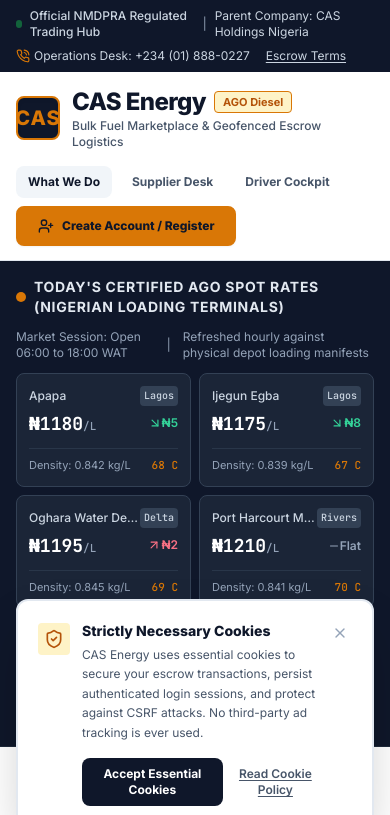
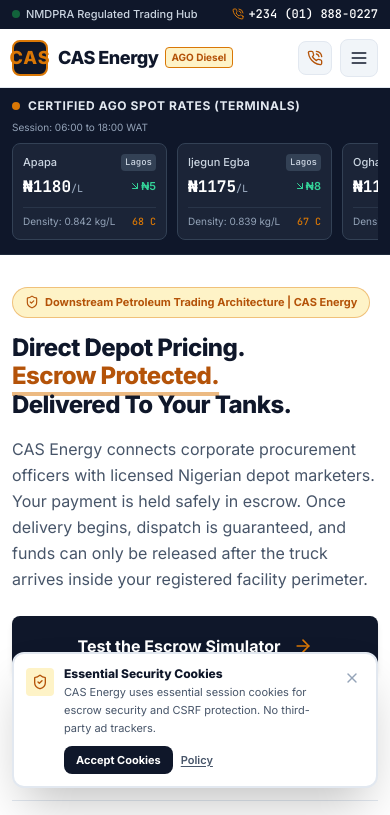
Before and after one commit to Es0sA/cas-diesel, a React (Vite) app: page / in a window 390 px wide. Shown: the top 815 px of the page. Built offline with nearby package versions, Linux system fonts and the light colour scheme.

Commit message:
Modernize mobile layout with responsive header, swipeable depot ticker, and bottom navigation bar

```diff
--- a/package.json
+++ b/package.json
@@ -18,6 +18,7 @@
   "devDependencies": {
     "@vitejs/plugin-react": "^4.3.1",
     "autoprefixer": "^10.4.20",
+    "playwright": "^1.63.0",
     "postcss": "^8.4.45",
     "tailwindcss": "^3.4.11",
     "vite": "^5.4.2"
--- a/src/App.jsx
+++ b/src/App.jsx
@@ -9,6 +9,7 @@
 import DriverCockpit from './components/DriverCockpit';
 import LegalModals from './components/LegalModals';
 import CookieBanner from './components/CookieBanner';
+import BottomNav from './components/BottomNav';
 import Footer from './components/Footer';
 import {
   Building2,
@@ -89,11 +90,11 @@
         onOpenLegalModal={(modal) => setActiveLegalModal(modal)}
       />
 
-      {/* Live Depot Spot Ticker */}
-      <DepotTicker />
+      {/* Live Depot Spot Ticker (Rendered on Home view) */}
+      {currentView === 'home' && <DepotTicker />}
 
       {/* Main Body */}
-      <main className="flex-1">
+      <main className="flex-1 pb-20 md:pb-0">
         {/* VIEW 1: REGISTRATION PAGE */}
         {currentView === 'register' && (
           <RegisterPage
@@ -336,6 +337,15 @@
       {/* Cookie Banner */}
       <CookieBanner onOpenPolicy={(modal) => setActiveLegalModal(modal)} />
 
+      {/* Mobile Bottom Navigation */}
+      <BottomNav
+        currentView={currentView}
+        onNavigate={(view) => {
+          setCurrentView(view);
+          window.scrollTo({ top: 0, behavior: 'smooth' });
+        }}
+      />
+
       {/* Footer */}
       <Footer onOpenLegalModal={(modal) => setActiveLegalModal(modal)} />
     </div>
--- a/src/components/CookieBanner.jsx
+++ b/src/components/CookieBanner.jsx
@@ -21,32 +21,32 @@
   return (
     <aside
       aria-label="Cookie consent banner"
-      className="fixed bottom-4 left-4 right-4 sm:left-auto sm:right-6 sm:max-w-md z-40 bg-white border-2 border-cas-border rounded-xl shadow-2xl p-5"
+      className="fixed bottom-14 sm:bottom-6 left-3 right-3 sm:left-auto sm:right-6 sm:max-w-md z-30 bg-white border-2 border-cas-border rounded-xl shadow-2xl p-3 sm:p-5"
     >
-      <div className="flex items-start gap-3">
-        <div className="w-8 h-8 rounded bg-cas-amberLight text-cas-amberDark flex items-center justify-center shrink-0 mt-0.5">
-          <ShieldCheck className="w-5 h-5" aria-hidden="true" />
+      <div className="flex items-start gap-2.5 sm:gap-3">
+        <div className="w-7 h-7 sm:w-8 sm:h-8 rounded bg-cas-amberLight text-cas-amberDark flex items-center justify-center shrink-0 mt-0.5">
+          <ShieldCheck className="w-4 h-4 sm:w-5 sm:h-5" aria-hidden="true" />
         </div>
-        <div>
-          <h4 className="font-extrabold text-sm text-cas-slate">Strictly Necessary Cookies</h4>
-          <p className="text-xs text-cas-muted mt-1 leading-relaxed">
-            CAS Energy uses essential cookies to secure your escrow transactions, persist authenticated login sessions, and protect against CSRF attacks. No third-party ad tracking is ever used.
+        <div className="flex-1">
+          <h4 className="font-extrabold text-xs sm:text-sm text-cas-slate">Essential Security Cookies</h4>
+          <p className="text-[11px] sm:text-xs text-cas-muted mt-0.5 leading-relaxed">
+            CAS Energy uses essential session cookies for escrow security and CSRF protection. No third-party ad trackers.
           </p>
 
-          <div className="flex items-center gap-3 mt-4">
+          <div className="flex items-center gap-2 sm:gap-3 mt-2 sm:mt-3">
             <button
               type="button"
               onClick={handleAccept}
-              className="px-4 py-2 bg-cas-slate hover:bg-black text-white text-xs font-bold rounded-lg transition-colors"
+              className="px-3 py-1.5 bg-cas-slate hover:bg-black text-white text-[11px] sm:text-xs font-bold rounded-lg transition-colors"
             >
-              Accept Essential Cookies
+              Accept Cookies
             </button>
             <button
               type="button"
               onClick={() => onOpenPolicy('cookies')}
-              className="text-xs font-semibold text-cas-muted hover:text-cas-slate underline underline-offset-2"
+              className="text-[11px] sm:text-xs font-semibold text-cas-muted hover:text-cas-slate underline underline-offset-2"
             >
-              Read Cookie Policy
+              Policy
             </button>
           </div>
         </div>
@@ -54,7 +54,7 @@
         <button
           type="button"
           onClick={handleAccept}
-          className="text-slate-400 hover:text-cas-slate p-1"
+          className="text-slate-400 hover:text-cas-slate p-1 shrink-0"
           aria-label="Dismiss cookie notice"
         >
           <X className="w-4 h-4" aria-hidden="true" />
--- a/src/components/DepotTicker.jsx
+++ b/src/components/DepotTicker.jsx
@@ -1,57 +1,57 @@
 import React from 'react';
 import { DEPOT_PRICES } from '../data/depots';
-import { ArrowDownRight, ArrowUpRight, Minus, Activity, ShieldCheck } from 'lucide-react';
+import { ArrowDownRight, ArrowUpRight, Minus } from 'lucide-react';
 
 export default function DepotTicker() {
   return (
-    <section aria-label="Live Nigerian Depot Spot Prices" className="bg-slate-900 text-white py-4 border-b border-slate-800">
-      <div className="max-w-7xl mx-auto px-4 sm:px-8">
-        <div className="flex flex-col md:flex-row md:items-center md:justify-between gap-3 mb-3">
+    <section aria-label="Live Nigerian Depot Spot Prices" className="bg-slate-900 text-white py-2.5 sm:py-4 border-b border-slate-800">
+      <div className="max-w-7xl mx-auto px-3 sm:px-8">
+        <div className="flex flex-col sm:flex-row sm:items-center sm:justify-between gap-1.5 sm:gap-3 mb-2 sm:mb-3">
           <div className="flex items-center gap-2">
-            <span className="flex h-2.5 w-2.5 relative">
+            <span className="flex h-2 w-2 sm:h-2.5 sm:w-2.5 relative">
               <span className="animate-ping absolute inline-flex h-full w-full rounded-full bg-cas-amber opacity-75"></span>
-              <span className="relative inline-flex rounded-full h-2.5 w-2.5 bg-cas-amber"></span>
+              <span className="relative inline-flex rounded-full h-2 w-2 sm:h-2.5 sm:w-2.5 bg-cas-amber"></span>
             </span>
-            <h2 className="text-sm font-bold uppercase tracking-wider text-slate-200">
-              Today's Certified AGO Spot Rates (Nigerian Loading Terminals)
+            <h2 className="text-xs sm:text-sm font-bold uppercase tracking-wider text-slate-200 truncate">
+              Certified AGO Spot Rates (Terminals)
             </h2>
           </div>
-          <div className="text-xs text-slate-400 flex items-center gap-3">
-            <span>Market Session: Open 06:00 to 18:00 WAT</span>
-            <span>|</span>
-            <span>Refreshed hourly against physical depot loading manifests</span>
+          <div className="text-[10px] sm:text-xs text-slate-400 flex items-center gap-2 sm:gap-3">
+            <span>Session: 06:00 to 18:00 WAT</span>
+            <span className="hidden sm:inline">|</span>
+            <span className="hidden sm:inline">Refreshed hourly against physical manifests</span>
           </div>
         </div>
 
-        {/* Ticker Grid */}
-        <div className="grid grid-cols-2 md:grid-cols-3 lg:grid-cols-6 gap-2 sm:gap-3">
+        {/* Responsive Ticker: Horizontal Swipe on Mobile, Grid on Desktop */}
+        <div className="flex overflow-x-auto gap-2.5 pb-1 sm:pb-0 scrollbar-none snap-x snap-mandatory md:grid md:grid-cols-3 lg:grid-cols-6 sm:gap-3">
           {DEPOT_PRICES.map((depot) => (
             <div
               key={depot.id}
-              className="bg-slate-800/80 border border-slate-700 rounded-lg p-3 hover:border-cas-amber transition-colors"
+              className="min-w-[155px] sm:min-w-0 shrink-0 snap-start bg-slate-800/80 border border-slate-700 rounded-lg p-2.5 sm:p-3 hover:border-cas-amber transition-colors"
             >
-              <div className="flex items-center justify-between text-xs text-slate-300 font-medium mb-1 truncate">
+              <div className="flex items-center justify-between text-[11px] sm:text-xs text-slate-300 font-medium mb-1 truncate">
                 <span className="truncate">{depot.name.replace(' Tank Farm Cluster', '').replace(' Marine Terminal', '')}</span>
-                <span className="text-[10px] px-1 py-0.5 rounded bg-slate-700 text-slate-300 font-mono">
+                <span className="text-[9px] sm:text-[10px] px-1 py-0.5 rounded bg-slate-700 text-slate-300 font-mono shrink-0 ml-1">
                   {depot.state}
                 </span>
               </div>
 
               <div className="flex items-baseline justify-between mt-1">
-                <div className="text-lg sm:text-xl font-extrabold font-mono text-white">
+                <div className="text-base sm:text-xl font-extrabold font-mono text-white">
                   ₦{depot.spotPrice}
-                  <span className="text-[11px] font-normal text-slate-400">/L</span>
+                  <span className="text-[10px] sm:text-[11px] font-normal text-slate-400">/L</span>
                 </div>
 
-                <div className="flex items-center text-xs font-semibold">
+                <div className="flex items-center text-[11px] sm:text-xs font-semibold">
                   {depot.dailyChange < 0 ? (
                     <span className="text-emerald-400 flex items-center">
-                      <ArrowDownRight className="w-3.5 h-3.5" aria-hidden="true" />
+                      <ArrowDownRight className="w-3 h-3 sm:w-3.5 sm:h-3.5" aria-hidden="true" />
                       ₦{Math.abs(depot.dailyChange)}
                     </span>
                   ) : depot.dailyChange > 0 ? (
                     <span className="text-rose-400 flex items-center">
-                      <ArrowUpRight className="w-3.5 h-3.5" aria-hidden="true" />
+                      <ArrowUpRight className="w-3 h-3 sm:w-3.5 sm:h-3.5" aria-hidden="true" />
                       ₦{depot.dailyChange}
                     </span>
                   ) : (
@@ -63,7 +63,7 @@
                 </div>
               </div>
 
-              <div className="mt-2 pt-2 border-t border-slate-700/60 flex items-center justify-between text-[11px] text-slate-400">
+              <div className="mt-1.5 pt-1.5 border-t border-slate-700/60 flex items-center justify-between text-[10px] sm:text-[11px] text-slate-400">
                 <span>Density: {depot.densitySpec}</span>
                 <span className="text-cas-amber font-mono">{depot.flashPoint}</span>
               </div>
--- a/src/components/Footer.jsx
+++ b/src/components/Footer.jsx
@@ -5,7 +5,7 @@
   return (
     <footer className="bg-cas-slate text-slate-300 border-t border-slate-800 text-sm">
       {/* Upper Footer: Real Business Credentials */}
-      <div className="max-w-7xl mx-auto px-4 sm:px-8 py-12 lg:py-16">
+      <div className="max-w-7xl mx-auto px-3 sm:px-8 py-8 sm:py-12 lg:py-16">
         <div className="grid grid-cols-1 md:grid-cols-2 lg:grid-cols-4 gap-8">
 
           {/* Brand & Corporate Structure */}
--- a/src/components/Header.jsx
+++ b/src/components/Header.jsx
@@ -1,35 +1,48 @@
-import React from 'react';
-import { ShieldCheck, PhoneCall, UserPlus, Layers, Building2, UserCheck, Truck } from 'lucide-react';
+import React, { useState } from 'react';
+import { ShieldCheck, PhoneCall, UserPlus, Menu, X, ArrowRight, ExternalLink } from 'lucide-react';
 
 export default function Header({
   currentView,
   onNavigate,
   onOpenLegalModal
 }) {
+  const [mobileMenuOpen, setMobileMenuOpen] = useState(false);
+
+  const handleNavClick = (view) => {
+    onNavigate(view);
+    setMobileMenuOpen(false);
+  };
+
+  const handleModalClick = (modal) => {
+    onOpenLegalModal(modal);
+    setMobileMenuOpen(false);
+  };
+
   return (
     <header className="sticky top-0 z-40 bg-white border-b border-cas-border shadow-sm">
       {/* Top Regulatory & Operations Phone Bar */}
-      <div className="bg-cas-slate text-white text-xs py-2 px-4 sm:px-8">
-        <div className="max-w-7xl mx-auto flex flex-wrap items-center justify-between gap-2">
-          <div className="flex items-center gap-2">
-            <span className="inline-block w-2 h-2 rounded-full bg-cas-green animate-pulse" aria-hidden="true"></span>
-            <span className="font-medium text-slate-300">Official NMDPRA Regulated Trading Hub</span>
-            <span className="text-slate-400">|</span>
-            <span className="text-slate-300">Parent Company: CAS Holdings Nigeria</span>
+      <div className="bg-cas-slate text-white text-[11px] sm:text-xs py-1.5 sm:py-2 px-3 sm:px-8">
+        <div className="max-w-7xl mx-auto flex items-center justify-between gap-2">
+          <div className="flex items-center gap-1.5 sm:gap-2 truncate">
+            <span className="inline-block w-2 h-2 rounded-full bg-cas-green animate-pulse shrink-0" aria-hidden="true"></span>
+            <span className="font-medium text-slate-300 truncate">NMDPRA Regulated Trading Hub</span>
+            <span className="text-slate-500 hidden sm:inline">|</span>
+            <span className="text-slate-400 hidden sm:inline">CAS Holdings Nigeria</span>
           </div>
-          <div className="flex items-center gap-4 text-slate-300">
+          <div className="flex items-center gap-3 text-slate-300 shrink-0">
             <a
               href="tel:+23418880227"
               className="flex items-center gap-1 hover:text-white transition-colors"
               aria-label="Call CAS Energy Operations Desk"
             >
-              <PhoneCall className="w-3.5 h-3.5 text-cas-amber" aria-hidden="true" />
-              <span>Operations Desk: +234 (01) 888-0227</span>
+              <PhoneCall className="w-3 h-3 text-cas-amber" aria-hidden="true" />
+              <span className="hidden xs:inline">Ops Desk:</span>
+              <span className="font-mono text-white text-xs">+234 (01) 888-0227</span>
             </a>
             <button
               type="button"
-              onClick={() => onOpenLegalModal('terms')}
-              className="hover:text-white underline underline-offset-2"
+              onClick={() => handleModalClick('terms')}
+              className="hidden sm:inline hover:text-white underline underline-offset-2 text-slate-400"
             >
               Escrow Terms
             </button>
@@ -38,36 +51,38 @@
       </div>
 
       {/* Main Navigation Bar */}
-      <div className="max-w-7xl mx-auto px-4 sm:px-8 py-3.5 sm:py-4">
-        <div className="flex flex-col md:flex-row md:items-center md:justify-between gap-4">
+      <div className="max-w-7xl mx-auto px-3 sm:px-8 py-2.5 sm:py-3.5">
+        <div className="flex items-center justify-between">
 
           {/* Brand Identity */}
-          <div className="flex items-center justify-between">
           <button
             type="button"
-              onClick={() => onNavigate('home')}
-              className="flex items-center gap-3 text-left"
+            onClick={() => handleNavClick('home')}
+            className="flex items-center gap-2.5 sm:gap-3 text-left group"
           >
-              <div className="w-11 h-11 bg-cas-slate rounded-lg flex items-center justify-center border-2 border-cas-amber shadow-inner">
-                <span className="font-extrabold text-xl tracking-wider text-cas-amber">CAS</span>
+            <div className="w-9 h-9 sm:w-11 sm:h-11 bg-cas-slate rounded-lg flex items-center justify-center border-2 border-cas-amber shadow-inner shrink-0">
+              <span className="font-extrabold text-lg sm:text-xl tracking-wider text-cas-amber">CAS</span>
             </div>
             <div>
-                <div className="flex items-center gap-2">
-                  <span className="font-extrabold text-2xl tracking-tight text-cas-slate">CAS Energy</span>
-                  <span className="bg-cas-amberLight text-cas-amberDark text-[11px] font-bold px-2 py-0.5 rounded border border-cas-amber">
+              <div className="flex items-center gap-1.5 sm:gap-2">
+                <span className="font-extrabold text-lg sm:text-2xl tracking-tight text-cas-slate group-hover:text-cas-amberDark transition-colors">
+                  CAS Energy
+                </span>
+                <span className="bg-cas-amberLight text-cas-amberDark text-[10px] sm:text-[11px] font-bold px-1.5 sm:px-2 py-0.5 rounded border border-cas-amber">
                   AGO Diesel
                 </span>
               </div>
-                <p className="text-xs text-cas-muted font-medium">Bulk Fuel Marketplace & Geofenced Escrow Logistics</p>
+              <p className="text-[11px] text-cas-muted font-medium hidden sm:block">
+                Bulk Fuel Marketplace & Geofenced Escrow Logistics
+              </p>
             </div>
           </button>
-          </div>
 
-          {/* Navigation Links & Action Buttons */}
-          <div className="flex items-center flex-wrap gap-2 sm:gap-3">
+          {/* Desktop Navigation Links & Action Buttons */}
+          <div className="hidden md:flex items-center gap-2 lg:gap-3">
             <button
               type="button"
-              onClick={() => onNavigate('home')}
+              onClick={() => handleNavClick('home')}
               className={`px-3 py-2 rounded-lg text-xs sm:text-sm font-bold transition-all ${
                 currentView === 'home'
                   ? 'bg-slate-100 text-cas-slate'
@@ -79,7 +94,7 @@
 
             <button
               type="button"
-              onClick={() => onNavigate('supplier-portal')}
+              onClick={() => handleNavClick('supplier-portal')}
               className={`px-3 py-2 rounded-lg text-xs sm:text-sm font-bold transition-all ${
                 currentView === 'supplier-portal'
                   ? 'bg-slate-100 text-cas-slate'
@@ -91,7 +106,7 @@
 
             <button
               type="button"
-              onClick={() => onNavigate('driver-cockpit')}
+              onClick={() => handleNavClick('driver-cockpit')}
               className={`px-3 py-2 rounded-lg text-xs sm:text-sm font-bold transition-all ${
                 currentView === 'driver-cockpit'
                   ? 'bg-slate-100 text-cas-slate'
@@ -104,8 +119,8 @@
             {/* Primary Registration CTA Button */}
             <button
               type="button"
-              onClick={() => onNavigate('register')}
-              className={`px-5 py-2.5 rounded-lg text-xs sm:text-sm font-extrabold transition-all flex items-center gap-2 shadow-sm ${
+              onClick={() => handleNavClick('register')}
+              className={`px-4 lg:px-5 py-2.5 rounded-lg text-xs sm:text-sm font-extrabold transition-all flex items-center gap-2 shadow-sm ${
                 currentView === 'register'
                   ? 'bg-cas-slate text-white'
                   : 'bg-cas-amber hover:bg-cas-amberDark text-slate-900 hover:text-white border-2 border-cas-amber'
@@ -116,8 +131,113 @@
             </button>
           </div>
 
+          {/* Mobile Right Controls: Quick Call & Hamburger Menu */}
+          <div className="flex items-center gap-2 md:hidden">
+            <a
+              href="tel:+23418880227"
+              className="p-2 rounded-lg bg-slate-100 hover:bg-slate-200 text-cas-slate border border-slate-200"
+              aria-label="Call Dispatch Operations Desk"
+            >
+              <PhoneCall className="w-4 h-4 text-cas-amberDark" aria-hidden="true" />
+            </a>
+
+            <button
+              type="button"
+              onClick={() => setMobileMenuOpen(!mobileMenuOpen)}
+              className="p-2 rounded-lg bg-slate-100 hover:bg-slate-200 text-cas-slate border border-slate-200"
+              aria-label={mobileMenuOpen ? 'Close Navigation Menu' : 'Open Navigation Menu'}
+              aria-expanded={mobileMenuOpen}
+            >
+              {mobileMenuOpen ? (
+                <X className="w-5 h-5 text-cas-slate" aria-hidden="true" />
+              ) : (
+                <Menu className="w-5 h-5 text-cas-slate" aria-hidden="true" />
+              )}
+            </button>
+          </div>
+
         </div>
       </div>
+
+      {/* Mobile Drawer Navigation Menu */}
+      {mobileMenuOpen && (
+        <div className="md:hidden border-t border-slate-200 bg-white px-4 py-4 shadow-xl animate-fadeIn">
+          <div className="flex flex-col gap-2">
+            <button
+              type="button"
+              onClick={() => handleNavClick('home')}
+              className={`flex items-center justify-between p-3 rounded-xl text-sm font-bold text-left ${
+                currentView === 'home' ? 'bg-slate-100 text-cas-slate' : 'text-slate-700 hover:bg-slate-50'
+              }`}
+            >
+              <span>What We Do & Marketplace</span>
+              <ArrowRight className="w-4 h-4 text-slate-400" aria-hidden="true" />
+            </button>
+
+            <button
+              type="button"
+              onClick={() => handleNavClick('supplier-portal')}
+              className={`flex items-center justify-between p-3 rounded-xl text-sm font-bold text-left ${
+                currentView === 'supplier-portal' ? 'bg-slate-100 text-cas-slate' : 'text-slate-700 hover:bg-slate-50'
+              }`}
+            >
+              <span>Downstream Supplier Desk</span>
+              <ArrowRight className="w-4 h-4 text-slate-400" aria-hidden="true" />
+            </button>
+
+            <button
+              type="button"
+              onClick={() => handleNavClick('driver-cockpit')}
+              className={`flex items-center justify-between p-3 rounded-xl text-sm font-bold text-left ${
+                currentView === 'driver-cockpit' ? 'bg-slate-100 text-cas-slate' : 'text-slate-700 hover:bg-slate-50'
+              }`}
+            >
+              <span>Driver Cockpit & Manifest</span>
+              <ArrowRight className="w-4 h-4 text-slate-400" aria-hidden="true" />
+            </button>
+
+            <button
+              type="button"
+              onClick={() => handleNavClick('register')}
+              className="flex items-center justify-center gap-2 p-3 mt-1 rounded-xl text-sm font-extrabold bg-cas-amber text-slate-900 shadow-sm border border-amber-500"
+            >
+              <UserPlus className="w-4 h-4" aria-hidden="true" />
+              <span>Create Account / Register</span>
+            </button>
+          </div>
+
+          <div className="mt-4 pt-4 border-t border-slate-100 flex flex-wrap gap-x-4 gap-y-2 text-xs text-slate-500">
+            <button
+              type="button"
+              onClick={() => handleModalClick('terms')}
+              className="underline underline-offset-2 hover:text-cas-slate"
+            >
+              Escrow Terms
+            </button>
+            <button
+              type="button"
+              onClick={() => handleModalClick('privacy')}
+              className="underline underline-offset-2 hover:text-cas-slate"
+            >
+              NDPR Privacy Policy
+            </button>
+            <button
+              type="button"
+              onClick={() => handleModalClick('refunds')}
+              className="underline underline-offset-2 hover:text-cas-slate"
+            >
+              Demurrage & Refunds
+            </button>
+            <button
+              type="button"
+              onClick={() => handleModalClick('cookies')}
+              className="underline underline-offset-2 hover:text-cas-slate"
+            >
+              Cookie Policy
+            </button>
+          </div>
+        </div>
+      )}
     </header>
   );
 }
--- a/src/components/Hero.jsx
+++ b/src/components/Hero.jsx
@@ -3,17 +3,17 @@
 
 export default function Hero({ onExploreMarketplace, onExploreSimulator }) {
   return (
-    <section className="bg-white py-12 md:py-20 border-b border-cas-border">
-      <div className="max-w-7xl mx-auto px-4 sm:px-8">
+    <section className="bg-white py-8 sm:py-16 md:py-20 border-b border-cas-border">
+      <div className="max-w-7xl mx-auto px-3 sm:px-8">
         <div className="max-w-4xl">
           {/* Regulatory Trust Badge */}
-          <div className="inline-flex items-center gap-2 px-3 py-1.5 rounded-full bg-cas-amberLight border border-cas-amber/40 text-cas-amberDark text-xs sm:text-sm font-bold mb-6">
-            <ShieldCheck className="w-4 h-4 text-cas-amberDark" aria-hidden="true" />
-            <span>Downstream Petroleum Trading Architecture | Powered by CAS</span>
+          <div className="inline-flex items-center gap-1.5 sm:gap-2 px-3 py-1.5 rounded-full bg-cas-amberLight border border-cas-amber/40 text-cas-amberDark text-[11px] sm:text-sm font-bold mb-4 sm:mb-6">
+            <ShieldCheck className="w-3.5 h-3.5 sm:w-4 sm:h-4 text-cas-amberDark shrink-0" aria-hidden="true" />
+            <span>Downstream Petroleum Trading Architecture | CAS Energy</span>
           </div>
 
           {/* Main Headline with large high-contrast typography */}
-          <h1 className="text-3xl sm:text-5xl lg:text-6xl font-extrabold text-cas-slate tracking-tight leading-[1.15] mb-6">
+          <h1 className="text-2xl sm:text-5xl lg:text-6xl font-extrabold text-cas-slate tracking-tight leading-[1.2] sm:leading-[1.15] mb-4 sm:mb-6">
             Direct Depot Pricing. <br />
             <span className="text-cas-amberDark underline decoration-cas-amber/50 decoration-4 underline-offset-8">
               Escrow Protected.
@@ -22,7 +22,7 @@
           </h1>
 
           {/* Subtitle formatted for maximum clarity */}
-          <p className="text-lg sm:text-xl text-cas-muted leading-relaxed mb-8 max-w-3xl">
+          <p className="text-base sm:text-xl text-cas-muted leading-relaxed mb-6 sm:mb-8 max-w-3xl">
             CAS Energy connects corporate procurement officers with licensed Nigerian depot marketers.
             Your payment is held safely in escrow. Once delivery begins, dispatch is guaranteed, and funds can only be released after the truck arrives inside your registered facility perimeter.
           </p>
```
Also changed, not shown: src/components/RegisterPage.jsx (+7 -7 lines), 1 other file (tests, documents, lock files or other folders). Lines whose indentation alone changed are shown as unchanged.
